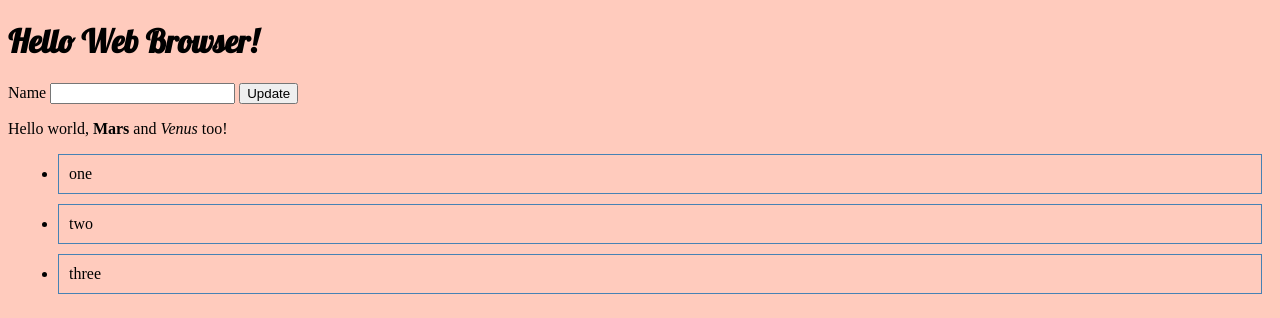
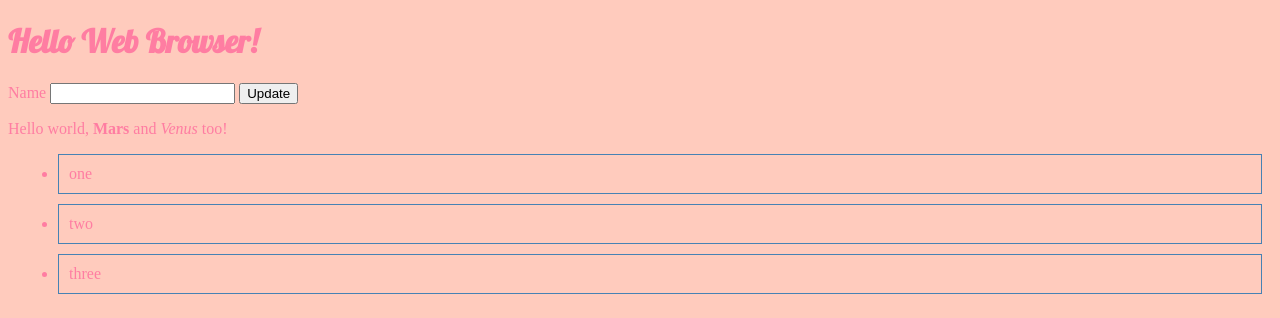
Before and after one commit to meuy-tang/demo-html-css, a plain HTML site: page index.html in a window 1280 px wide. Drawn offline with Linux system fonts and the light colour scheme; a web font is replaced by a local one.

Commit message:
added css text color

```diff
--- a/styles.css
+++ b/styles.css
@@ -1,13 +1,14 @@
-li {
-    margin: 10px;
-    border: 1px solid steelblue;
-    padding: 10px;
-}
-
 h1 {
     font-family: Lobster;
 }
 
 body {
     background: #FFCBBD;
+    color: #FF7DA2;
 }
+
+li {
+    margin: 10px;
+    border: 1px solid steelblue;
+    padding: 10px;
+}
```
